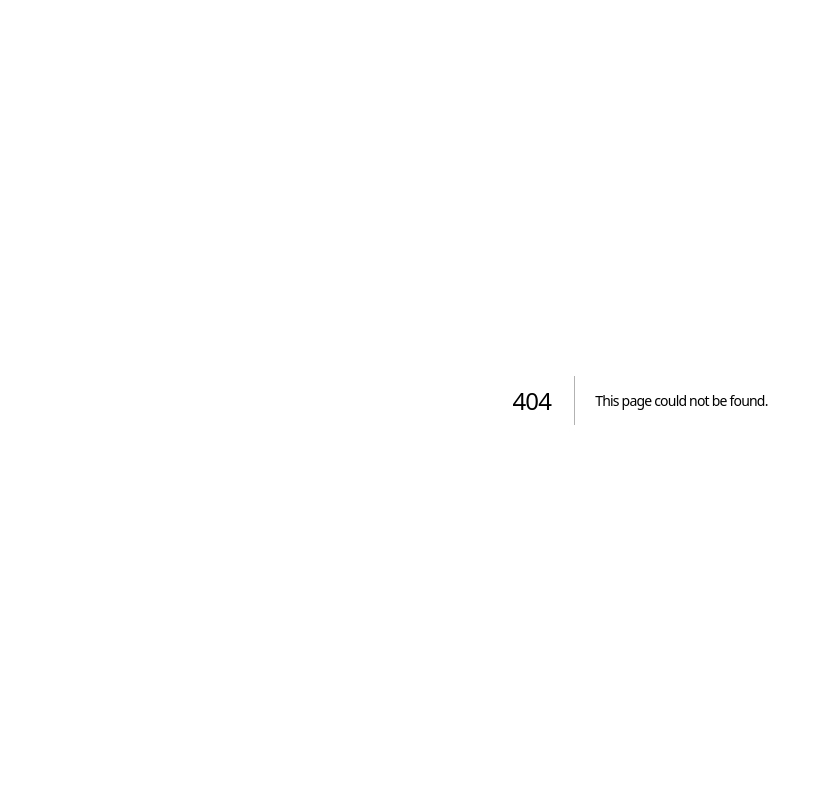
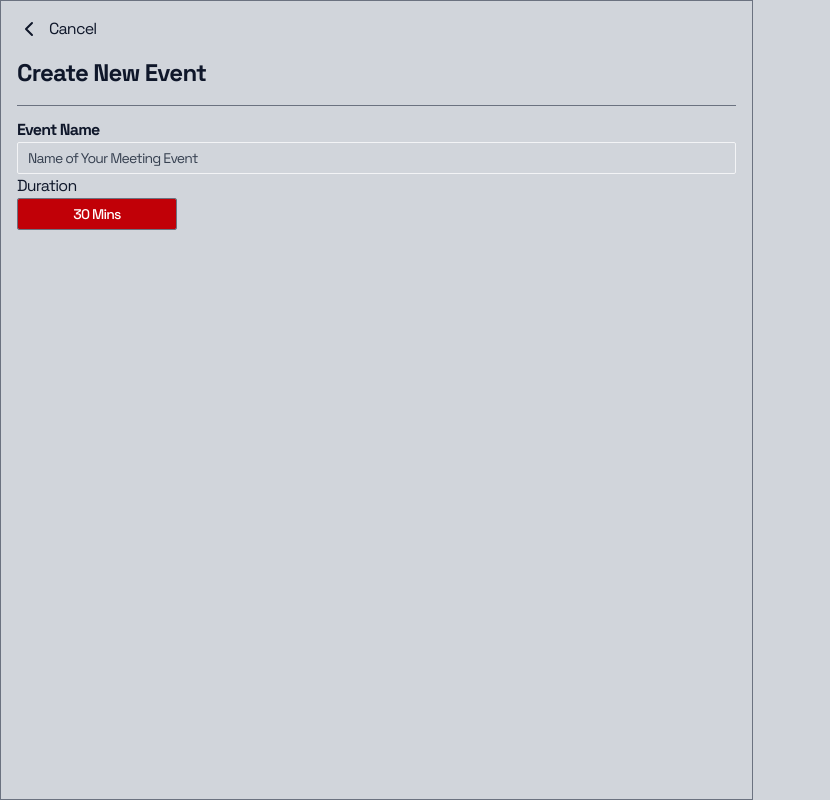
Before and after one commit to dhruvu340/meetexo, a Next.js app: page /create-meeting in a window 1280 px wide. Before the commit this address had no page. Shown: the whole page, without its empty margins (0-830 px from the left). Built offline with nearby package versions, Linux system fonts and the light colour scheme.

Commit message:
create-meeting endpoint setup

```diff
--- /dev/null
+++ b/src/app/(routes)/create-meeting/_components/meetingform.tsx
@@ -0,0 +1,53 @@
+import { Button } from '@/components/ui/button'
+import { Input } from '@/components/ui/input'
+import { ChevronLeft } from 'lucide-react'
+import React from 'react'
+import {
+  DropdownMenu,
+  DropdownMenuContent,
+  DropdownMenuGroup,
+  DropdownMenuItem,
+  DropdownMenuLabel,
+  DropdownMenuSeparator,
+  DropdownMenuTrigger,
+} from "@/components/ui/dropdown-menu"
+type Props = {}
+
+const Meetingform = (props: Props) => {
+  return (
+    <div className='p-4 '>
+        <h2 className='flex gap-2'> <ChevronLeft/>Cancel</h2>
+        <div className='mt-4'>
+            <h2 className='font-bold text-2xl my-4'>
+            Create New Event
+            </h2>
+           <hr />
+        </div>
+        <div className='flex flex-col my-3'>
+            <h2 className='font-bold'>Event Name</h2>
+            <Input placeholder='Name of Your Meeting Event'/>
+            <h2>Duration</h2>
+
+            <DropdownMenu>
+  <DropdownMenuTrigger asChild>
+    <Button variant={'outline'} className='bg-red-700 text-white cursor-pointer max-w-40' >
+                30 Mins
+            </Button>
+  </DropdownMenuTrigger>
+  <DropdownMenuContent>
+
+
+      <DropdownMenuItem>15 Min</DropdownMenuItem>
+      <DropdownMenuItem>30 Min</DropdownMenuItem>
+      <DropdownMenuItem>45 Min</DropdownMenuItem>
+      <DropdownMenuItem>60 Min</DropdownMenuItem>
+
+  </DropdownMenuContent>
+</DropdownMenu>
+        </div>
+
+    </div>
+  )
+}
+
+export default Meetingform
--- /dev/null
+++ b/src/app/(routes)/create-meeting/page.tsx
@@ -0,0 +1,15 @@
+import React from 'react'
+import Meetingform from './_components/meetingform'
+
+type Props = {}
+
+const Page = (props: Props) => {
+  return (
+    <div className='grid grid-col-1 mg:grid-col-3'>
+      <div className='shadow-2xl border h-screen'><Meetingform/></div>
+      <div className='md:col-span-2'></div>
+    </div>
+  )
+}
+
+export default Page
--- a/src/app/(routes)/dashboard/_components/SideNavBar.tsx
+++ b/src/app/(routes)/dashboard/_components/SideNavBar.tsx
@@ -80,7 +80,7 @@ const SideNavBar = ({ isOpen = false, onClose }: Props) => {
 
 
             <div className='px-4 pb-4 sm:pb-6'>
-                <Link href="/dashboard/meeting-type" onClick={handleNavClick}>
+                <Link href="/create-meeting" onClick={handleNavClick}>
                     <Button className='w-full cursor-pointer bg-gradient-to-r from-red-600 to-red-700 hover:from-red-700 hover:to-red-800 text-white font-bold py-5 sm:py-6 rounded-xl transition-all duration-300 shadow-lg shadow-red-600/50 hover:shadow-red-600/70 active:scale-95 flex items-center justify-center gap-2 group'>
                         <Plus className='w-5 h-5 sm:w-6 sm:h-6 group-hover:rotate-90 transition-transform duration-300' />
                         <span className='text-sm sm:text-base'>Create Meeting</span>
--- /dev/null
+++ b/src/components/ui/input.tsx
@@ -0,0 +1,19 @@
+import * as React from "react"
+
+import { cn } from "@/lib/utils"
+
+function Input({ className, type, ...props }: React.ComponentProps<"input">) {
+  return (
+    <input
+      type={type}
+      data-slot="input"
+      className={cn(
+        "h-8 w-full min-w-0 rounded-lg border border-input bg-transparent px-2.5 py-1 text-base transition-colors outline-none file:inline-flex file:h-6 file:border-0 file:bg-transparent file:text-sm file:font-medium file:text-foreground placeholder:text-muted-foreground focus-visible:border-ring focus-visible:ring-3 focus-visible:ring-ring/50 disabled:pointer-events-none disabled:cursor-not-allowed disabled:bg-input/50 disabled:opacity-50 aria-invalid:border-destructive aria-invalid:ring-3 aria-invalid:ring-destructive/20 md:text-sm dark:bg-input/30 dark:disabled:bg-input/80 dark:aria-invalid:border-destructive/50 dark:aria-invalid:ring-destructive/40",
+        className
+      )}
+      {...props}
+    />
+  )
+}
+
+export { Input }
```
